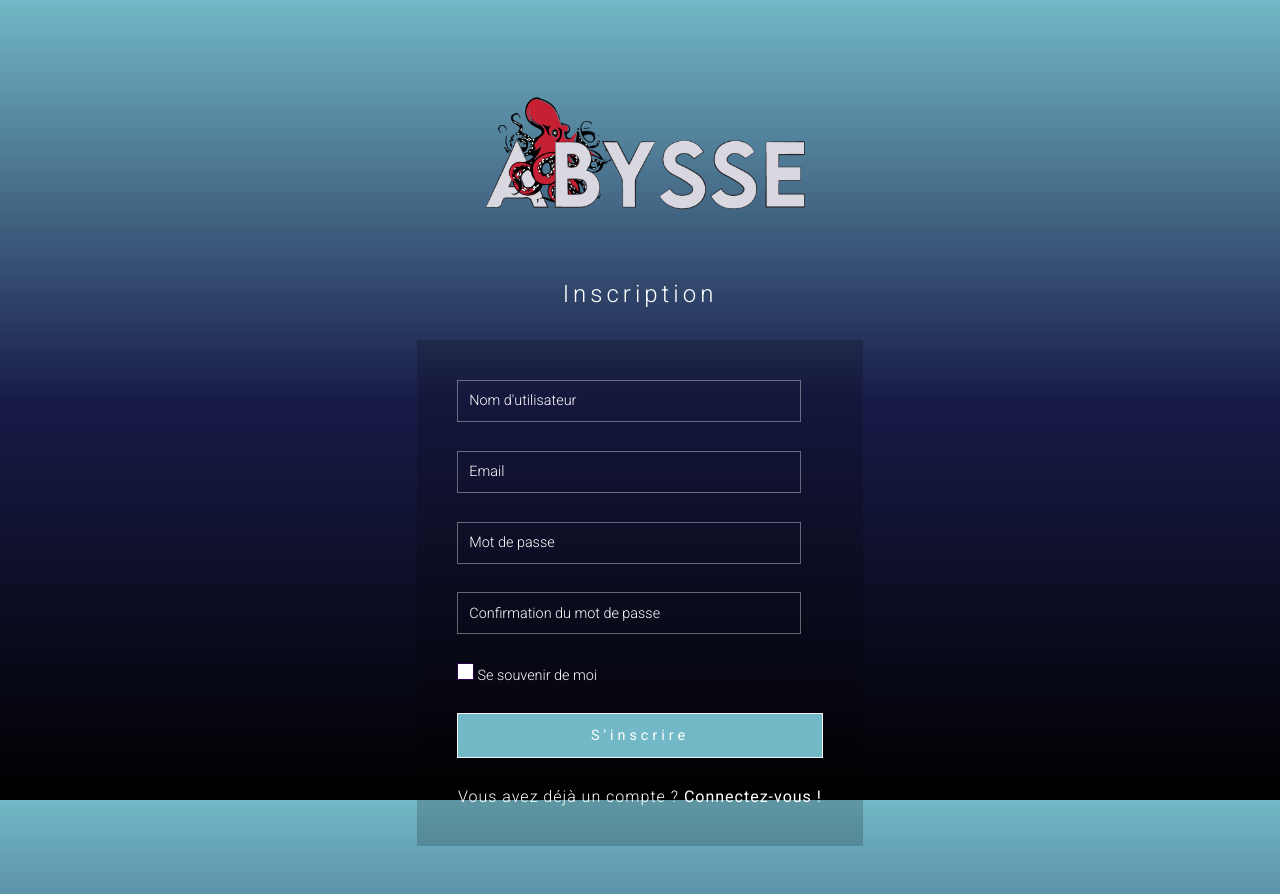
After one commit to nath-pvr/abyss, a PHP site: template src/Views/inscription.html.twig in a window 1280 px wide. The commit adds this page. Run offline with PHP 8.4, Linux system fonts and the light colour scheme; the template is opened without the code that fills it, so the values that code supplies are empty; some libraries are stand-ins or nearby versions.

Commit message:
inscription

```diff
--- /dev/null
+++ b/assets/css/inscription.css
@@ -0,0 +1,569 @@
+
+html, body, div, span, applet, object, iframe, h1, h2, h3, h4, h5, h6, p, blockquote, pre, a, abbr, acronym, address, big, cite, code, del, dfn, em, img, ins, kbd, q, s, samp, small, strike, strong, sub, sup, tt, var, b, u, i, dl, dt, dd, ol, nav ul, nav li, fieldset, form, label, legend, table, caption, tbody, tfoot, thead, tr, th, td, article, aside, canvas, details, embed, figure, figcaption, footer, header, hgroup, menu, nav, output, ruby, section, summary, time, mark, audio, video {
+    margin: 0;
+    padding: 0;
+    border: 0;
+    font-size: 100%;
+    font: inherit;
+    vertical-align: baseline;
+  }
+
+  article, aside, details, figcaption, figure, footer, header, hgroup, menu, nav, section {
+    display: block;
+  }
+
+  ol, ul {
+    list-style: none;
+    margin: 0px;
+    padding: 0px;
+  }
+
+  blockquote, q {
+    quotes: none;
+  }
+
+  blockquote:before, blockquote:after, q:before, q:after {
+    content: '';
+    content: none;
+  }
+
+  table {
+    border-collapse: collapse;
+    border-spacing: 0;
+  }
+
+  /*-- start editing from here --*/
+  a {
+    text-decoration: none;
+  }
+
+  .txt-rt {
+    text-align: right;
+  }
+
+  /* text align right */
+  .txt-lt {
+    text-align: left;
+  }
+
+  /* text align left */
+  .txt-center {
+    text-align: center;
+  }
+
+  /* text align center */
+  .float-rt {
+    float: right;
+  }
+
+  /* float right */
+  .float-lt {
+    float: left;
+  }
+
+  /* float left */
+  .clear {
+    clear: both;
+  }
+
+  /* clear float */
+  .pos-relative {
+    position: relative;
+  }
+
+  /* Position Relative */
+  .pos-absolute {
+    position: absolute;
+  }
+
+  /* Position Absolute */
+  .vertical-base {
+    vertical-align: baseline;
+  }
+
+  /* vertical align baseline */
+  .vertical-top {
+    vertical-align: top;
+  }
+
+  /* vertical align top */
+  nav.vertical ul li {
+    display: block;
+  }
+
+  /* vertical menu */
+  nav.horizontal ul li {
+    display: inline-block;
+  }
+
+  /* horizontal menu */
+  img {
+    max-width: 100%;
+  }
+
+  /*-- end reset --*/
+  body {
+    background: #160161;
+    /* fallback for old browsers */
+    background: -webkit-linear-gradient(to top, #000000, #181B48, #72B8C7);
+    background: -moz-linear-gradient(to top,#000000, #181B48, #72B8C7);
+    background: -o-linear-gradient(to top, #000000, #181B48, #72B8C7);
+    background: linear-gradient(to top,#000000, #181B48, #72B8C7);
+    background-size: cover;
+    background-attachment: fixed;
+    font-family: 'Roboto', sans-serif;
+  }
+
+  .abyss{
+      height: 35%;
+      width: 35%;
+      margin-left: 33%;
+      margin-right: 35%;
+  }
+
+
+
+  h3 {
+    font-size: 1.5em;
+    text-align: center;
+    color: #fff;
+    font-weight: 100;
+    text-transform: capitalize;
+    letter-spacing: 4px;
+    font-family: 'Roboto', sans-serif;
+  }
+
+  /*-- main --*/
+  .main-w3layouts {
+    padding: 3em 0 1em;
+  }
+
+  .main-agileinfo {
+    width: 35%;
+    margin: 3em auto;
+    background: rgba(0, 0, 0, 0.18);
+    background-size: cover;
+  }
+
+  .agileits-top {
+    padding: 3em;
+  }
+
+  input[type="text"], input[type="email"], input[type="password"] {
+    font-size: 0.9em;
+    color: #fff;
+    font-weight: 100;
+    width: 94.5%;
+    display: block;
+    border: none;
+    padding: 0.8em;
+    border: solid 1px rgba(255, 255, 255, 0.37);
+    -webkit-transition: all 0.3s cubic-bezier(0.64, 0.09, 0.08, 1);
+    transition: all 0.3s cubic-bezier(0.64, 0.09, 0.08, 1);
+    background: -webkit-linear-gradient(top, rgba(255, 255, 255, 0) 96%, #fff 4%);
+    background: linear-gradient(to bottom, rgba(255, 255, 255, 0) 96%, #fff 4%);
+    background-position: -800px 0;
+    background-size: 100%;
+    background-repeat: no-repeat;
+    color: #fff;
+    font-family: 'Roboto', sans-serif;
+  }
+
+  input.email, input.text.w3lpass {
+    margin: 2em 0;
+  }
+
+  .text:focus, .text:valid {
+    box-shadow: none;
+    outline: none;
+    background-position: 0 0;
+  }
+
+  .text:focus::-webkit-input-placeholder, .text:valid::-webkit-input-placeholder {
+    color: rgba(255, 255, 255, 0.7);
+    font-size: .9em;
+    -webkit-transform: translateY(-30px);
+    -moz-transform: translateY(-30px);
+    -o-transform: translateY(-30px);
+    -ms-transform: translateY(-30px);
+    transform: translateY(-30px);
+    visibility: visible !important;
+  }
+
+  ::-webkit-input-placeholder {
+    color: #fff;
+    font-weight: 100;
+  }
+
+  :-moz-placeholder {
+    /* Firefox 18- */
+    color: #fff;
+  }
+
+  ::-moz-placeholder {
+    /* Firefox 19+ */
+    color: #fff;
+  }
+
+  :-ms-input-placeholder {
+    color: #fff;
+  }
+  /*s'inscrire*/
+  input[type="submit"] {
+    font-size: .9em;
+    color: #fff;
+    background:#72B8C7 ;
+    outline: none;
+    border: 1px solid whitesmoke;
+    cursor: pointer;
+    padding: 0.9em;
+    -webkit-appearance: none;
+    width: 100%;
+    margin: 2em 0;
+    letter-spacing: 4px;
+  }
+
+  input[type="submit"]:hover {
+    -webkit-transition: .5s all;
+    -moz-transition: .5s all;
+    -o-transition: .5s all;
+    -ms-transition: .5s all;
+    transition: .5s all;
+    background: #C52033 ;
+  }
+
+  .agileits-top p {
+    font-size: 1em;
+    color: #fff;
+    text-align: center;
+    letter-spacing: 1px;
+    font-weight: 300;
+  }
+
+  .agileits-top p a {
+    color: #fff;
+    -webkit-transition: .5s all;
+    -moz-transition: .5s all;
+    transition: .5s all;
+    font-weight: 400;
+  }
+
+  .agileits-top p a:hover {
+    color: #72B8C7;
+  }
+
+  /*-- //main --*/
+  /*-- checkbox --*/
+  .wthree-text label {
+    font-size: 0.9em;
+    color: #fff;
+    font-weight: 200;
+    cursor: pointer;
+    position: relative;
+  }
+
+  input.checkbox {
+    background: #ffffff;
+    cursor: pointer;
+    width: 1.2em;
+    height: 1.2em;
+  }
+
+  input.checkbox:before {
+    content: "";
+    position: absolute;
+    width: 1.2em;
+    height: 1.2em;
+    background: inherit;
+    cursor: pointer;
+  }
+
+  input.checkbox:after {
+    content: "";
+    position: absolute;
+    top: 0px;
+    left: 0;
+    z-index: 1;
+    width: 1.2em;
+    height: 1.2em;
+    border: 1px solid rgb(41, 3, 77);
+    -webkit-transition: .4s ease-in-out;
+    -moz-transition: .4s ease-in-out;
+    -o-transition: .4s ease-in-out;
+    transition: .4s ease-in-out;
+  }
+
+  input.checkbox:checked:after {
+    -webkit-transform: rotate(-45deg);
+    -moz-transform: rotate(-45deg);
+    -o-transform: rotate(-45deg);
+    -ms-transform: rotate(-45deg);
+    transform: rotate(-45deg);
+    height: .5rem;
+    border-color: #fff;
+    border-top-color: transparent;
+    border-right-color: transparent;
+  }
+
+  .anim input.checkbox:checked:after {
+    -webkit-transform: rotate(-45deg);
+    -moz-transform: rotate(-45deg);
+    -o-transform: rotate(-45deg);
+    -ms-transform: rotate(-45deg);
+    transform: rotate(-45deg);
+    height: .5rem;
+    border-color: transparent;
+    border-right-color: transparent;
+    animation: .4s rippling .4s ease;
+    animation-fill-mode: forwards;
+  }
+
+  @keyframes rippling {
+    50% {
+      border-left-color: rgb(95, 40, 40);
+    }
+
+    100% {
+      border-bottom-color:rgb(95, 40, 40);
+      border-left-color: rgb(95, 40, 40);
+    }
+  }
+
+  .wrapper {
+    position: relative;
+    overflow: hidden;
+  }
+
+  /*-- responsive --*/
+  @media(max-width:1440px) {
+    input[type="text"], input[type="email"], input[type="password"] {
+      width: 94%;
+    }
+  }
+
+  @media(max-width:1366px) {
+    h1 {
+      font-size: 2.6em;
+    }
+
+    .agileits-top {
+      padding: 2.5em;
+    }
+
+    .main-agileinfo {
+      margin: 2em auto;
+    }
+
+    .main-agileinfo {
+      width: 36%;
+    }
+  }
+
+  @media(max-width:1280px) {
+    .main-agileinfo {
+      width: 40%;
+    }
+  }
+
+  @media(max-width:1080px) {
+    .main-agileinfo {
+      width: 46%;
+    }
+  }
+
+  @media(max-width:1024px) {
+    .main-agileinfo {
+      width: 49%;
+    }
+  }
+
+  @media(max-width:991px) {
+    h1 {
+      font-size: 2.4em;
+    }
+
+    .main-w3layouts {
+      padding: 2em 0 1em;
+    }
+  }
+
+  @media(max-width:900px) {
+    .main-agileinfo {
+      width: 58%;
+    }
+
+    input[type="text"], input[type="email"], input[type="password"] {
+      width: 93%;
+    }
+  }
+
+  @media(max-width:800px) {
+    h1 {
+      font-size: 2.2em;
+    }
+  }
+
+  @media(max-width:736px) {
+    .main-agileinfo {
+      width: 62%;
+    }
+  }
+
+  @media(max-width:667px) {
+    .main-agileinfo {
+      width: 67%;
+    }
+  }
+
+  @media(max-width:600px) {
+    .agileits-top {
+      padding: 2.2em;
+    }
+
+    input.email, input.text.w3lpass {
+      margin: 1.5em 0;
+    }
+
+    input[type="submit"] {
+      margin: 2em 0;
+    }
+
+    h1 {
+      font-size: 2em;
+      letter-spacing: 3px;
+    }
+  }
+
+  @media(max-width:568px) {
+    .main-agileinfo {
+      width: 75%;
+    }
+
+    .colorlibcopy-agile p {
+      padding: 0 2em;
+    }
+  }
+
+  @media(max-width:480px) {
+    h1 {
+      font-size: 1.8em;
+      letter-spacing: 3px;
+    }
+
+    .agileits-top {
+      padding: 1.8em;
+    }
+
+    input[type="text"], input[type="email"], input[type="password"] {
+      width: 91%;
+    }
+
+    .agileits-top p {
+      font-size: 0.9em;
+    }
+  }
+
+  @media(max-width:414px) {
+    h1 {
+      font-size: 1.8em;
+      letter-spacing: 2px;
+    }
+
+    .main-agileinfo {
+      width: 85%;
+      margin: 1.5em auto;
+    }
+
+    .text:focus, .text:valid {
+      background-position: 0 0px;
+    }
+
+    .wthree-text ul li, .wthree-text ul li:nth-child(2) {
+      display: block;
+      float: none;
+    }
+
+    .wthree-text ul li:nth-child(2) {
+      margin-top: 1.5em;
+    }
+
+    input[type="submit"] {
+      margin: 2em 0 1.5em;
+      letter-spacing: 3px;
+    }
+
+    input[type="submit"] {
+      margin: 2em 0 1.5em;
+    }
+
+    .colorlibcopy-agile {
+      margin: 1em 0 1em;
+    }
+  }
+
+  @media(max-width:384px) {
+    .main-agileinfo {
+      width: 88%;
+    }
+
+    .colorlibcopy-agile p {
+      padding: 0 1em;
+    }
+  }
+
+  @media(max-width:375px) {
+    .agileits-top p {
+      letter-spacing: 0px;
+    }
+  }
+
+  @media(max-width:320px) {
+    .main-w3layouts {
+      padding: 1.5em 0 0;
+    }
+
+    .agileits-top {
+      padding: 1.2em;
+    }
+
+    .colorlibcopy-agile {
+      margin: 0 0 1em;
+    }
+
+    input[type="text"], input[type="email"], input[type="password"] {
+      width: 89.5%;
+      font-size: 0.85em;
+    }
+
+    h3 {
+      font-size: 1.7em;
+      letter-spacing: 0px;
+    }
+
+    .main-agileinfo {
+      width: 92%;
+      margin: 1em auto;
+    }
+
+    .text:focus, .text:valid {
+      background-position: 0 0px;
+    }
+
+    input[type="submit"] {
+      margin: 1.5em 0;
+      padding: 0.8em;
+      font-size: .85em;
+    }
+
+    .colorlibcopy-agile p {
+      font-size: .85em;
+    }
+
+    .wthree-text label {
+      font-size: 0.85em;
+    }
+
+    .main-w3layouts {
+      padding: 1em 0 0;
+    }
+  }
--- /dev/null
+++ b/src/Views/inscription.html.twig
@@ -0,0 +1,30 @@
+{% extends "template.html.twig" %}
+    {% block css %}
+    <link rel="stylesheet" href="{{ baseUrl }}/assets/css/inscription.css">
+    {% endblock %}
+
+    {% block body %}
+    <div class="main-w3layouts wrapper">
+    <img src="../assets/img/inscription.png" alt="img" class="abyss">
+		<h3>Inscription</h3>
+		<div class="main-agileinfo">
+			<div class="agileits-top">
+				<form action="#" method="post">
+					<input class="text" type="text" name="username" placeholder="Nom d'utilisateur" required="">
+					<input class="text email" type="email" name="email" placeholder="Email" required="">
+					<input class="text" type="password" name="password" placeholder="Mot de passe" required="">
+					<input class="text w3lpass" type="password" name="confirmPassword" placeholder="Confirmation du mot de passe" required="">
+					<div class="wthree-text">
+						<label class="anim">
+							<input type="checkbox" class="checkbox" required="">
+							<span>Se souvenir de moi</span>
+						</label>
+						<div class="clear"> </div>
+					</div>
+					<input type="submit" name="submit" value="S'inscrire">
+				</form>
+				<p>Vous avez déjà un compte ? <a href="#">Connectez-vous !</a></p>
+			</div>
+		</div>
+	</div>
+    {% endblock %}
--- a/src/Views/template.html.twig
+++ b/src/Views/template.html.twig
@@ -4,7 +4,9 @@
     <meta charset="UTF-8">
     <meta name="viewport" content="width=device-width, initial-scale=1.0">
     <title>{% block title %}Accueil{% endblock %}</title>
-    <link rel="stylesheet" href="https://cdn.jsdelivr.net/npm/bootstrap@4.5.3/dist/css/bootstrap.min.css" integrity="sha384-TX8t27EcRE3e/ihU7zmQxVncDAy5uIKz4rEkgIXeMed4M0jlfIDPvg6uqKI2xXr2" crossorigin="anonymous">
+    <link rel="icon" type="image/png" href="../assets/img/favicon.png"/>
+    <link href="//fonts.googleapis.com/css?family=Roboto:300,300i,400,400i,700,700i" rel="stylesheet">
+    <link href="https://cdn.jsdelivr.net/npm/bootstrap@5.0.0-beta1/dist/css/bootstrap.min.css" rel="stylesheet" integrity="sha384-giJF6kkoqNQ00vy+HMDP7azOuL0xtbfIcaT9wjKHr8RbDVddVHyTfAAsrekwKmP1" crossorigin="anonymous">
     {% block css %}
     <link rel="stylesheet" href="{{ baseUrl }}/assets/css/style.css">
     {% endblock %}
```
Also changed, not shown: assets/inscription.php (added, +40 -0 lines), assets/img/favicon.png (added), assets/img/inscription.png (added), src/Views/index.html.twig (line endings or trailing spaces).
